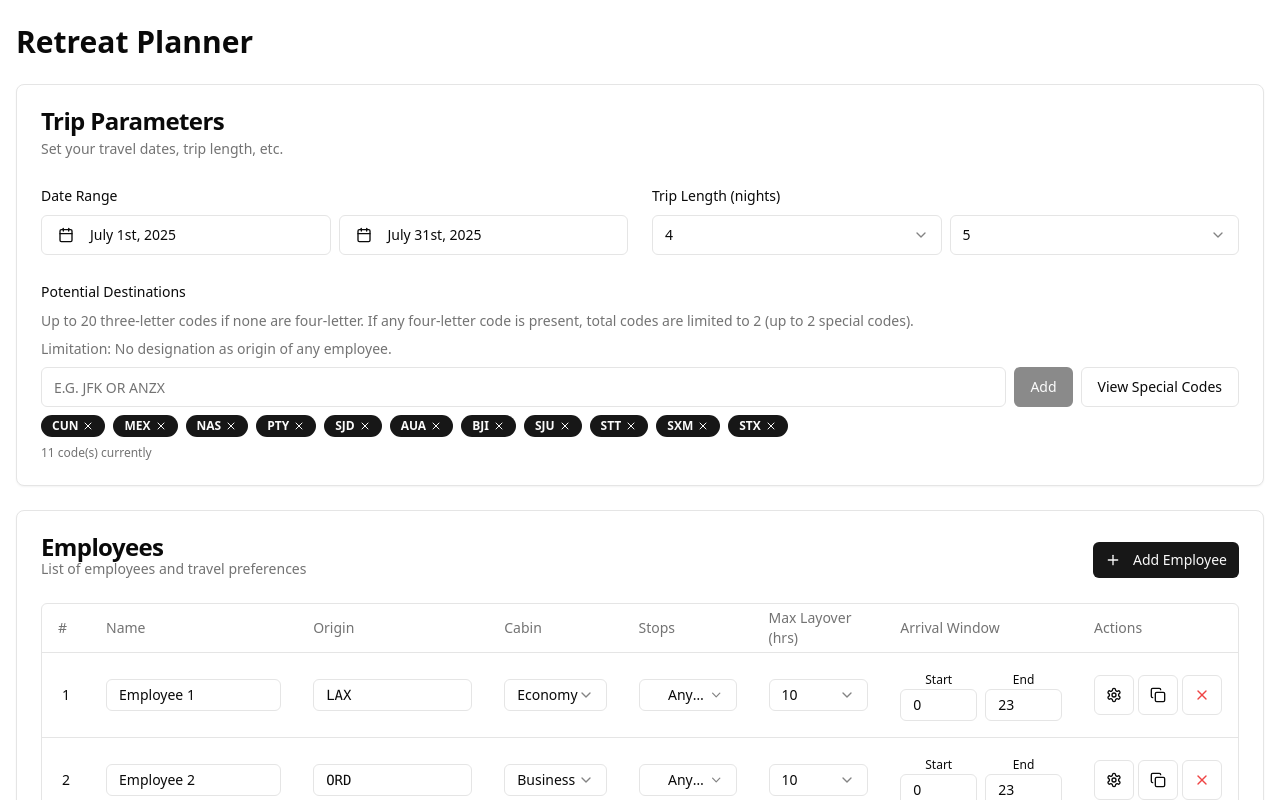
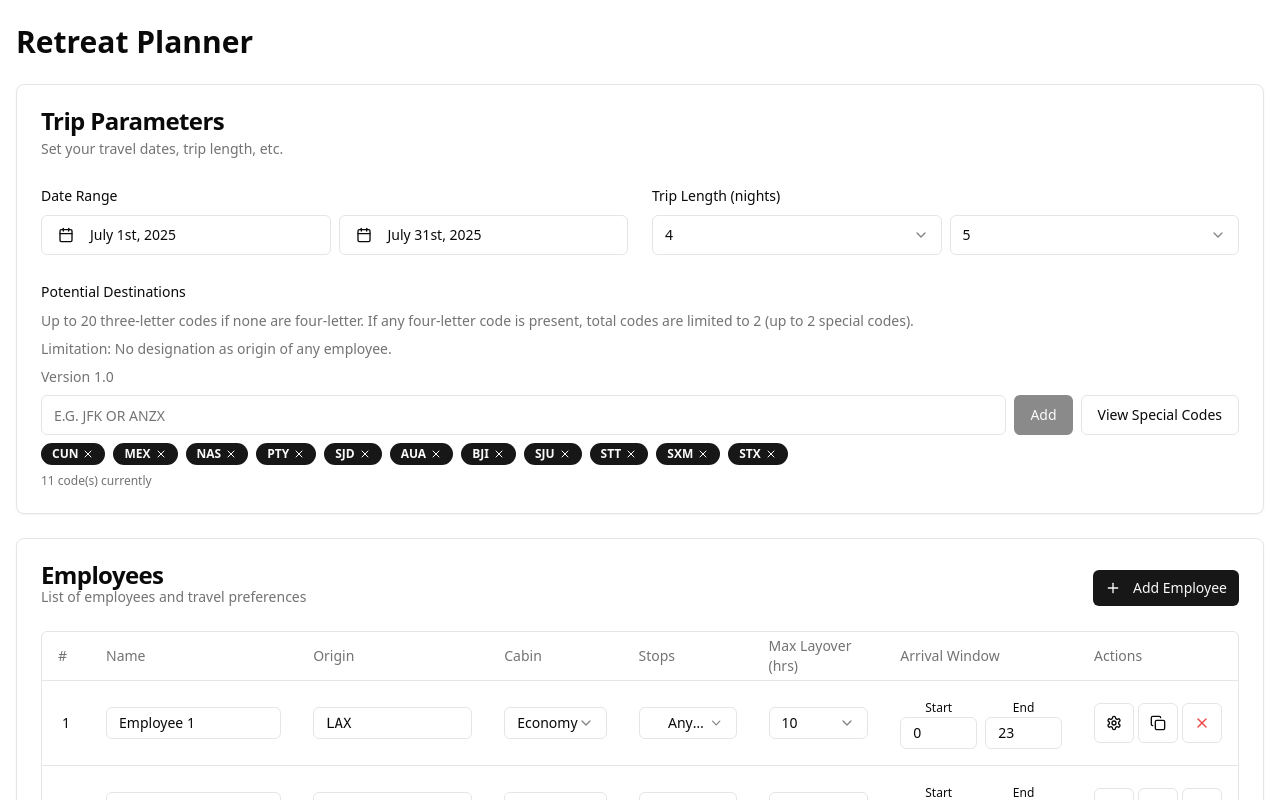
Before and after one commit to russ-aulakh/retreat-be, a Next.js app: page / in a window 1280 px wide. Shown: the top 800 px of the page. Built offline with nearby package versions, Linux system fonts and the light colour scheme.

Commit message:
versioning

```diff
--- a/components/retreat-planner.tsx
+++ b/components/retreat-planner.tsx
@@ -1468,6 +1468,9 @@ export default function RetreatPlanner() {
               </p>
               <p className="text-sm text-muted-foreground">
                 Limitation: No designation as origin of any employee.
+              </p>
+              <p className="text-sm text-muted-foreground">
+                Version 1.0
               </p>
               <div className="flex gap-2">
                 <Input
```
